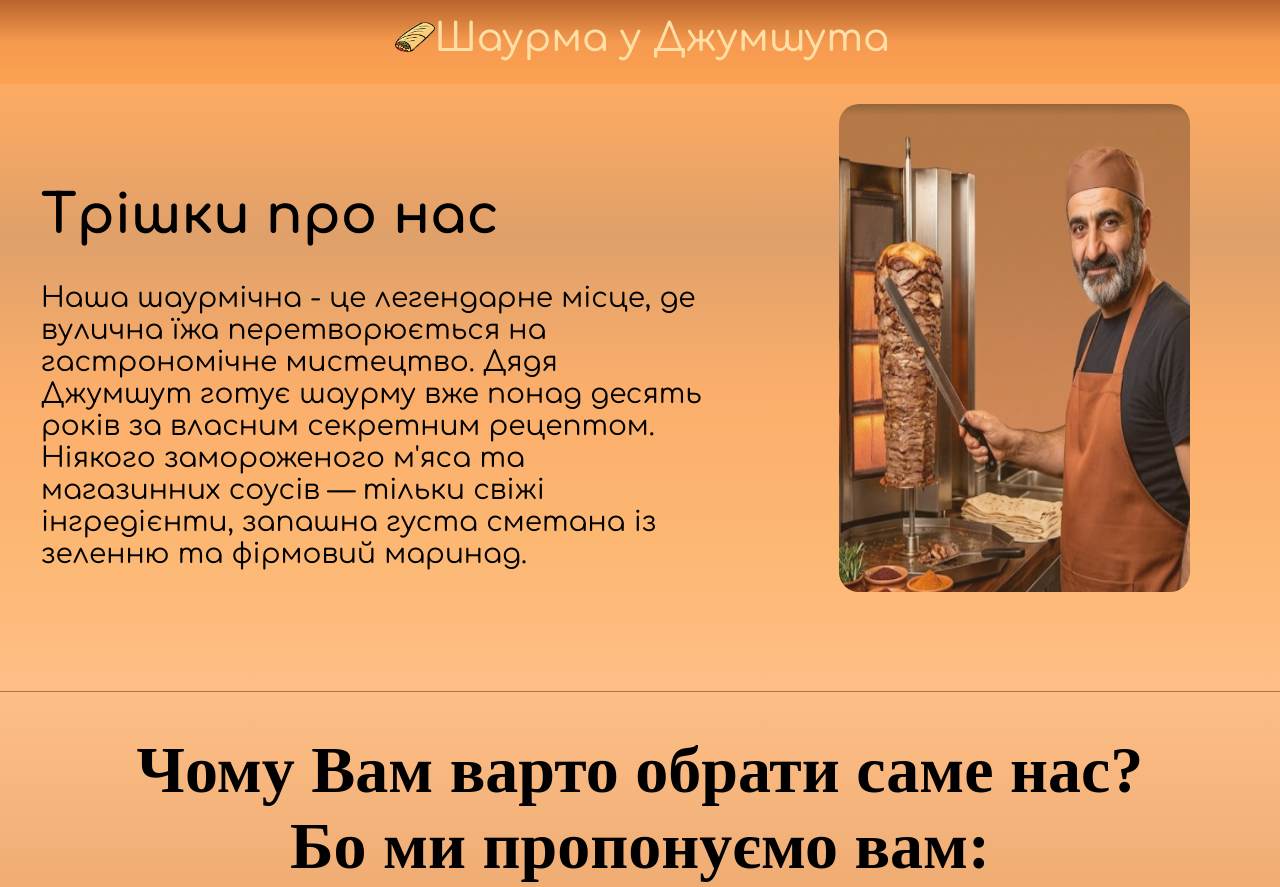
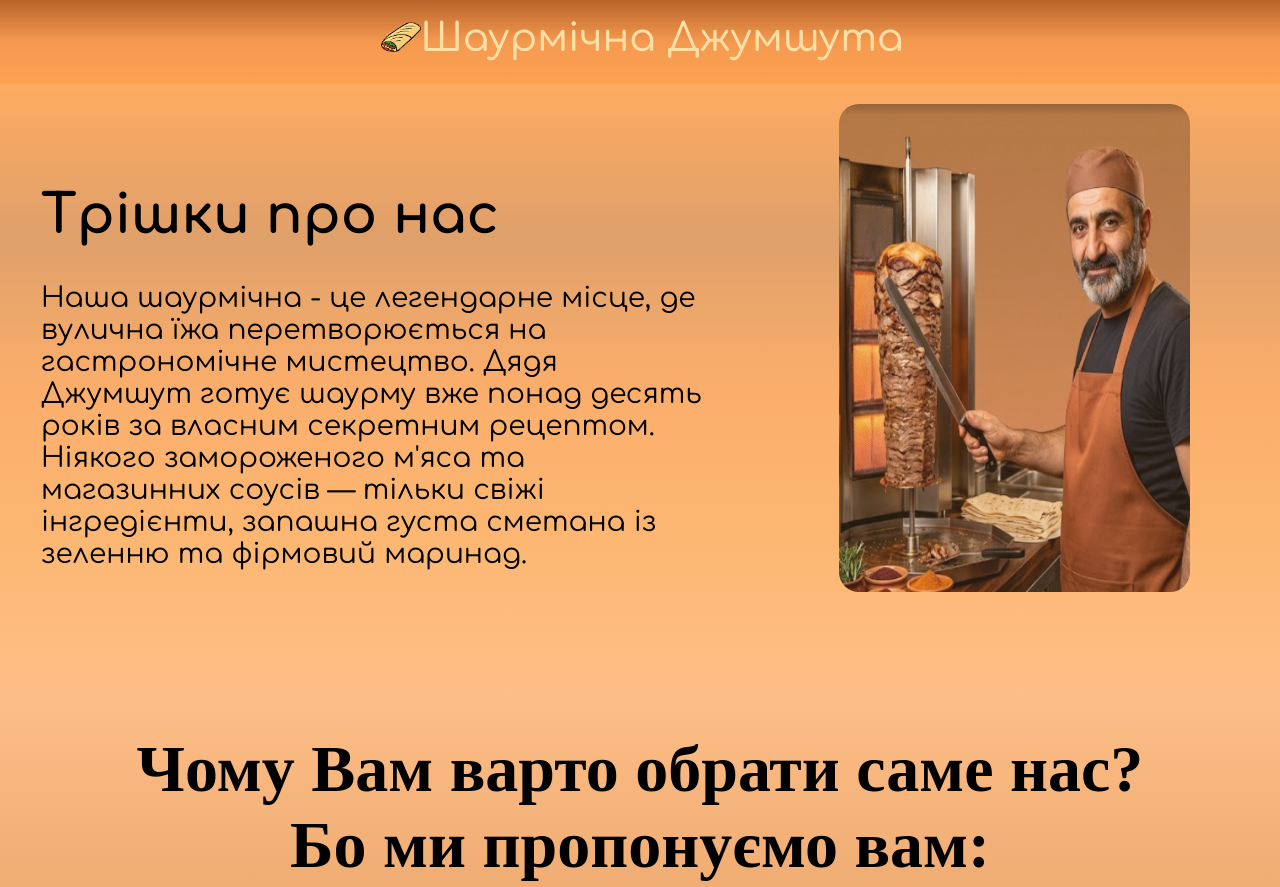
Before and after one commit to DevFillar/Jumshut-s_shawarma, a plain HTML site: page index.html in a window 1280 px wide. Shown: the top 887 px of the page. Drawn offline with Linux system fonts and the light colour scheme; a web font is replaced by a local one.

Commit message:
second commit

```diff
--- a/index.html
+++ b/index.html
@@ -11,7 +11,7 @@
     <!-- Header -->
     <header>
         <div id="header-logo">
-            <p id="header-logo-name">Шаурма у Джумшута</p>
+            <p id="header-logo-name">Шаурмічна Джумшута</p>
         </div>
     </header>
     <hr style="background-color: rgb(255, 167, 90);">
@@ -27,7 +27,6 @@
             </div>
             <img src="images/тортлл.png" alt="img1">
         </section>
-        <hr style="background-color: rgb(173, 115, 64);">
         <!-- Main offers sections -->
         <div id="main-offers-sections">
             <!-- section1 intro -->
@@ -113,7 +112,7 @@
     <footer>
         <!-- Left column -->
         <div id="left-column">
-            <h3>Шаурма у Джумшута</h3>
+            <h3>Шаурмічна Джумшута</h3>
             <p>Вай сама краща шаурма у всій Україні, наша фірма найкраща, <br> тому що саме у нас першосортне м'ясо, вай усих нагодуємо</p>
         </div>
         <!-- Other footer columns -->
--- a/indexStyles.css
+++ b/indexStyles.css
@@ -226,7 +226,7 @@ header {
 #menu-div {
     background: linear-gradient(rgb(255, 182, 118),  rgb(251, 195, 145), rgb(252, 175, 112), rgb(255, 169, 94));
     padding-top: 4vh;
-    padding-bottom: 18vh;
+    padding-bottom: 25vh;
 }
 
 #main-menu {
```
